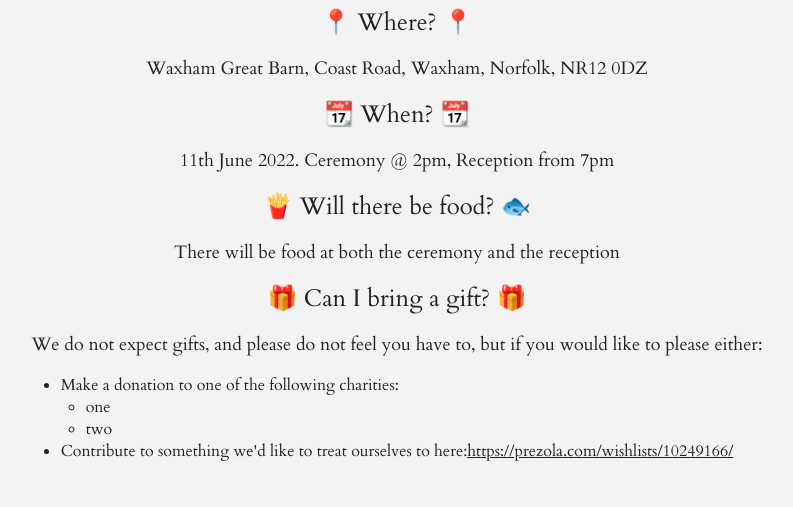
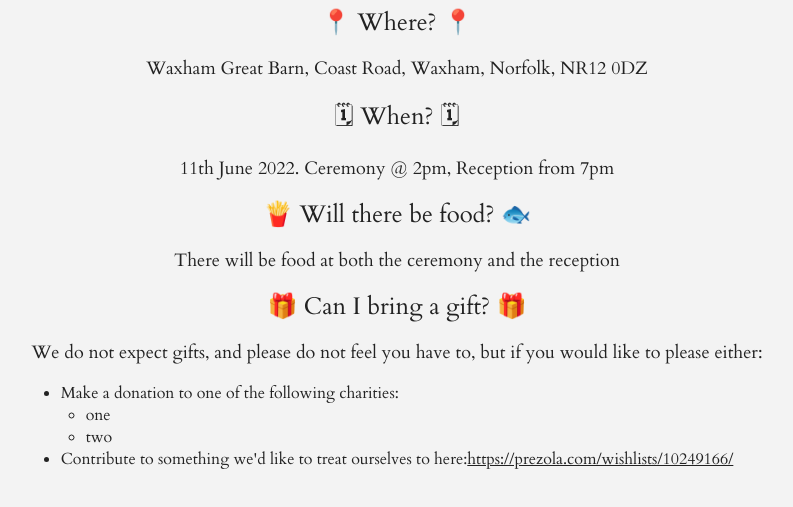
Before and after one commit to JordWyatt/wedding-site, a Gatsby site: page /details in a window 1280 px wide. Shown: the part 115-622 px from the top of the page, without its empty margins (243-1036 px from the left). Built offline with nearby package versions, Linux system fonts and the light colour scheme; Gatsby itself is replaced by a stand-in of ours.

Commit message:
CHange calendar emoji to avoid confusion

```diff
--- a/src/pages/details.js
+++ b/src/pages/details.js
@@ -7,7 +7,7 @@ export default function Details() {
       <div>
         <h3>📍 Where? 📍</h3>
         <p>Waxham Great Barn, Coast Road, Waxham, Norfolk, NR12 0DZ</p>
-        <h3>📆 When? 📆</h3>
+        <h3>🗓 When? 🗓</h3>
         <p>11th June 2022. Ceremony @ 2pm, Reception from 7pm</p>
         <h3>🍟 Will there be food? 🐟</h3>
         <p>There will be food at both the ceremony and the reception</p>
```
